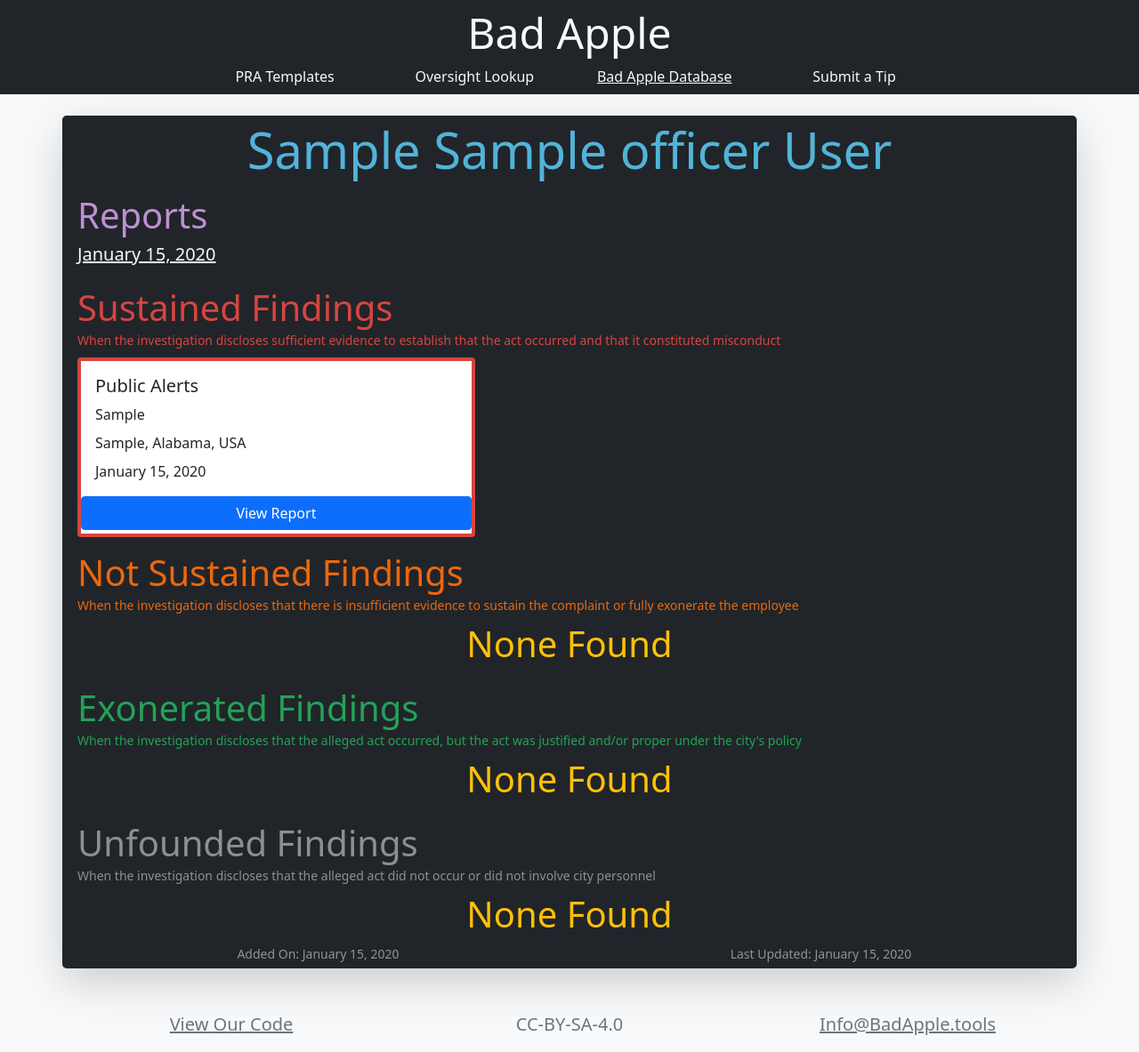
After one commit to P5vc/bad-apple-backend, a Django app: page /Officer/1/ in a window 1280 px wide. The commit adds this page. Shown: the whole page at 89% size. Run offline with Django 3.2, Linux system fonts and the light colour scheme; tables that the repository leaves empty hold one stand-in row (values such as "Sample post"); parts of the project's set-up code (start-up, migrations or seed data) failed here and were passed over; some libraries are stand-ins or nearby versions.

Commit message:
Added Bad Apple Database Officer page

```diff
--- a/BadApple/mainSite/extendedModels/administrative.py
+++ b/BadApple/mainSite/extendedModels/administrative.py
@@ -32,6 +32,8 @@ class WeeklyStats(models.Model):
 	commissionViews = models.IntegerField('Commission Page Views' , default = 0)
 	tipViews = models.IntegerField('Tip Page Views' , default = 0)
 	badAppleViews = models.IntegerField('Bad Apple Database Page Views' , default = 0)
+	officerViews = models.IntegerField('Officer Page Views' , default = 0)
+	reportViews = models.IntegerField('Report Page Views' , default = 0)
 
 	# Action Stats:
 	praSearches = models.IntegerField('PRA Template Searches' , default = 0)
--- a/BadApple/mainSite/static/css/ba.css
+++ b/BadApple/mainSite/static/css/ba.css
@@ -1,3 +1,35 @@
+.finding-sustained {
+    color: #d64541;
+}
+
+.finding-sustained-border {
+    border-color: #d64541 !important;
+}
+
+.finding-not-sustained {
+    color: #ec670e;
+}
+
+.finding-not-sustained-border {
+    border-color: #ec670e !important;
+}
+
+.finding-exonerated {
+    color: #24a159;
+}
+
+.finding-exonerated-border {
+    border-color: #24a159 !important;
+}
+
+.finding-unfounded {
+    color: #8f8f8f;
+}
+
+.finding-unfounded-border {
+    border-color: #8f8f8f !important;
+}
+
 .grow {
     border: 8px solid rgba(0, 0, 0, 0);
     transition: all 250ms;
@@ -57,6 +89,14 @@
     }
 }
 
+.officer-primary {
+    color: #52b3d9;
+}
+
+.officer-secondary {
+    color: #be90d4;
+}
+
 .palette-primary {
     color: #2e343b;
 }
--- a/BadApple/mainSite/templates/badapple.html
+++ b/BadApple/mainSite/templates/badapple.html
@@ -100,7 +100,7 @@
                 {% for officer in results %}
                 <div class="col-12 col-lg-6 mb-3 mt-3">
                     <div class="card">
-                        <h1 class="card-header"><a href=".">{{ officer.firstName }} {% if officer.middleName %}{{ officer.middleName }} {% endif %}{{ officer.lastName }}</a></h1>
+                        <h1 class="card-header"><a href="{% url 'officer' officer.officerID %}">{{ officer.firstName }} {{ officer.middleName }} {{ officer.lastName }}</a></h1>
                         <div class="card-body">
                             <div class="row">
                                 <h5 class="card-title text-center">{% translate 'Total Findings' %}:</h5>
--- a/BadApple/mainSite/templates/base.html
+++ b/BadApple/mainSite/templates/base.html
@@ -49,13 +49,13 @@
         {% endblock %}
         <div class="container mb-3 mt-5">
             <div class="row">
-                <div class="col-4 text-center">
+                <div class="col-12 col-sm-4 text-center">
                     <p class="fs-5 linkThin mb-0 text-secondary"><a href="https://GitHub.com/P5vc" class="text-reset">{% translate 'View Our Code' %}</a></p>
                 </div>
-                <div class="col-4 text-center">
+                <div class="col-12 col-sm-4 text-center">
                     <p class="fs-5 mb-0 text-secondary">CC-BY-SA-4.0</p>
                 </div>
-                <div class="col-4 text-center">
+                <div class="col-12 col-sm-4 text-center">
                     <p class="fs-5 linkThin mb-0 text-secondary"><a href="mailto:info@badapple.tools" class="text-reset">Info@BadApple.tools</a></p>
                 </div>
             </div>
--- /dev/null
+++ b/BadApple/mainSite/templates/officer.html
@@ -0,0 +1,163 @@
+{% extends 'base.html' %}
+{% load static %}
+{% load i18n %}
+
+
+{% block title %}
+        {# Translators: This is a page title #}
+        <title>{% translate 'Bad Apple Database - Officer' %}</title>
+{% endblock %}
+
+
+{% block pageThreeActive %}{% endblock %}
+
+
+{% block content %}
+        <div class="bg-dark border border-5 border-dark container mt-4 rounded rounded-3 shadow-lg">
+        	<div class=" row">
+        		<div class="col-12">
+        			<h4 class="display-4 officer-primary text-center">{{ firstName }} {{ middleName }} {{ lastName }}</h4>
+        		</div>
+        	</div>
+            {% if reports %}
+        	<div class="mt-2  row">
+        		<div class="col-12">
+        			<h2 class="display-6 officer-secondary">{% translate 'Reports' %}</h2>
+        		</div>
+                {% for report in reports %}
+                <div class="col-12 col-lg-3 col-md-4 col-sm-6">
+        			<h5><a href="." class="text-light">{{ report.reportDate }}</a></h5>
+        		</div>
+                {% endfor %}
+        	</div>
+        	<div class="mt-3 row">
+        		<div class="col-12">
+        			<h2 class="display-6 finding-sustained mb-0">{% translate 'Sustained Findings' %}</h2>
+        			<small class="finding-sustained">{% blocktranslate %}When the investigation discloses sufficient evidence to establish that the act occurred and that it constituted misconduct{% endblocktranslate %}</small>
+        		</div>
+                {% if sustained %}
+            </div>
+            <div class="flex-nowrap flex-row mb-2 mt-2 overflow-scroll row">
+                {% for finding in sustained %}
+                <div class="col-11 col-lg-5 col-md-7 col-sm-9 col-xxl-3">
+        			<div class="border-4 card finding-sustained-border h-100 rounded-2">
+        				<div class="card-body">
+        					<h5 class="card-title">{{ finding.category }}</h5>
+        					<p class="card-text mb-2">{{ finding.policy }}</p>
+        					<p class="card-text mb-2">{{ finding.location }}</p>
+        					<p class="card-text ">{{ finding.date }}</p>
+        				</div>
+                        <a href="." class="btn btn-primary mb-1">{% translate 'View Report' %}</a>
+        			</div>
+        		</div>
+                {% endfor %}
+            </div>
+                {% else %}
+                <div class="col-12 mt-2">
+                    <h1 class="text-center text-warning">{% translate 'None Found' %}</h1>
+                </div>
+            </div>
+                {% endif %}
+        	<div class="mt-3 row">
+        		<div class="col-12">
+        			<h2 class="display-6 finding-not-sustained mb-0">{% translate 'Not Sustained Findings' %}</h2>
+        			<small class="finding-not-sustained">{% blocktranslate %}When the investigation discloses that there is insufficient evidence to sustain the complaint or fully exonerate the employee{% endblocktranslate %}</small>
+        		</div>
+                {% if notSustained %}
+            </div>
+            <div class="flex-nowrap flex-row mb-2 mt-2 overflow-scroll row">
+                {% for finding in notSustained %}
+                <div class="col-11 col-lg-5 col-md-7 col-sm-9 col-xxl-3">
+        			<div class="border-4 card finding-not-sustained-border h-100 rounded-2">
+        				<div class="card-body">
+        					<h5 class="card-title">{{ finding.category }}</h5>
+        					<p class="card-text mb-2">{{ finding.policy }}</p>
+        					<p class="card-text mb-2">{{ finding.location }}</p>
+        					<p class="card-text ">{{ finding.date }}</p>
+        				</div>
+                        <a href="." class="btn btn-primary mb-1">{% translate 'View Report' %}</a>
+        			</div>
+        		</div>
+                {% endfor %}
+            </div>
+                {% else %}
+                <div class="col-12 mt-2">
+                    <h1 class="text-center text-warning">{% translate 'None Found' %}</h1>
+                </div>
+            </div>
+                {% endif %}
+        	<div class="mt-3 row">
+        		<div class="col-12">
+        			<h2 class="display-6 finding-exonerated mb-0">{% translate 'Exonerated Findings' %}</h2>
+        			<small class="finding-exonerated">{% blocktranslate %}When the investigation discloses that the alleged act occurred, but the act was justified and/or proper under the city's policy{% endblocktranslate %}</small>
+        		</div>
+                {% if exonerated %}
+            </div>
+            <div class="flex-nowrap flex-row mb-2 mt-2 overflow-scroll row">
+                {% for finding in exonerated %}
+                <div class="col-11 col-lg-5 col-md-7 col-sm-9 col-xxl-3">
+        			<div class="border-4 card finding-exonerated-border h-100 rounded-2">
+        				<div class="card-body">
+        					<h5 class="card-title">{{ finding.category }}</h5>
+        					<p class="card-text mb-2">{{ finding.policy }}</p>
+        					<p class="card-text mb-2">{{ finding.location }}</p>
+        					<p class="card-text ">{{ finding.date }}</p>
+        				</div>
+                        <a href="." class="btn btn-primary mb-1">{% translate 'View Report' %}</a>
+        			</div>
+        		</div>
+                {% endfor %}
+            </div>
+                {% else %}
+                <div class="col-12 mt-2">
+                    <h1 class="text-center text-warning">{% translate 'None Found' %}</h1>
+                </div>
+            </div>
+                {% endif %}
+        	<div class="mt-3 row">
+        		<div class="col-12">
+        			<h2 class="display-6 finding-unfounded mb-0">{% translate 'Unfounded Findings' %}</h2>
+        			<small class="finding-unfounded">{% blocktranslate %}When the investigation discloses that the alleged act did not occur or did not involve city personnel{% endblocktranslate %}</small>
+        		</div>
+                {% if unfounded %}
+            </div>
+            <div class="flex-nowrap flex-row mb-2 mt-2 overflow-scroll row">
+                {% for finding in unfounded %}
+                <div class="col-11 col-lg-5 col-md-7 col-sm-9 col-xxl-3">
+        			<div class="border-4 card finding-unfounded-border h-100 rounded-2">
+        				<div class="card-body">
+        					<h5 class="card-title">{{ finding.category }}</h5>
+        					<p class="card-text mb-2">{{ finding.policy }}</p>
+        					<p class="card-text mb-2">{{ finding.location }}</p>
+        					<p class="card-text ">{{ finding.date }}</p>
+        				</div>
+                        <a href="." class="btn btn-primary mb-1">{% translate 'View Report' %}</a>
+        			</div>
+        		</div>
+                {% endfor %}
+            </div>
+                {% else %}
+                <div class="col-12 mt-2">
+                    <h1 class="text-center text-warning">{% translate 'None Found' %}</h1>
+                </div>
+            </div>
+                {% endif %}
+            {% else %}
+            <div class="mt-2  row">
+        		<div class="col-12">
+        			<h2 class="display-6 officer-secondary">{% translate 'There are no reports for this officer.' %}</h2>
+        		</div>
+            </div>
+            {% endif %}
+        	<div class="row">
+        		<div class="col-12 col-sm-6 text-center">
+                    {# Translators: Although it is not visible, a date value will be automatically included at the end of this phrase #}
+        			<small class="text-white-50">{% translate 'Added On' %}: {{ addedOn }}</small>
+        		</div>
+        		<div class="col-12 col-sm-6 text-center">
+                    {# Translators: Although it is not visible, a date value will be automatically included at the end of this phrase #}
+        			<small class="text-white-50">{% translate 'Last Updated' %}: {{ updatedOn }}</small>
+        		</div>
+        	</div>
+        </div>
+{% endblock %}
--- a/BadApple/mainSite/urls.py
+++ b/BadApple/mainSite/urls.py
@@ -8,5 +8,6 @@ urlpatterns = [
 				path('Oversight/' , views.oversight , name = 'oversight'),
 				path('Commission/<slug:slug>/' , views.commission , name = 'commission'),
 				path('Tip/' , views.tip , name = 'tip'),
-				path('BadAppleDatabase/' , views.badApple , name = 'badApple')
+				path('BadAppleDatabase/' , views.badApple , name = 'badApple'),
+				path('Officer/<slug:slug>/' , views.officer , name = 'officer')
 			]
--- a/BadApple/mainSite/views.py
+++ b/BadApple/mainSite/views.py
@@ -42,6 +42,10 @@ def incrementStat(originID):
 		statsObj.tipSubmissions += 1
 	elif (originID == 10):
 		statsObj.badAppleSearches += 1
+	elif (originID == 11):
+		statsObj.officerViews += 1
+	elif (originID == 12):
+		statsObj.reportViews += 1
 
 	statsObj.save()
 
@@ -240,8 +244,9 @@ def badApple(request):
 				officers.add(finding.investigativeReport.subjectOfInvestigation)
 
 			for currentOfficer in officers:
-				officer = {'firstName' : '' , 'middleName' : '' , 'lastName' : '' , 'sustainedFindings' : 0 , 'notSustainedFindings' : 0 , 'exoneratedFindings' : 0 , 'unfoundedFindings' : 0 , 'reportLocations' : [] , 'reportDates' : []}
+				officer = {'officerID' : '' , 'firstName' : '' , 'middleName' : '' , 'lastName' : '' , 'sustainedFindings' : 0 , 'notSustainedFindings' : 0 , 'exoneratedFindings' : 0 , 'unfoundedFindings' : 0 , 'reportLocations' : [] , 'reportDates' : []}
 
+				officer['officerID'] = currentOfficer.officerID
 				officer['firstName'] = currentOfficer.firstName
 				officer['middleName'] = currentOfficer.middleName
 				officer['lastName'] = currentOfficer.lastName
@@ -276,3 +281,37 @@ def badApple(request):
 		incrementStat(6)
 		badAppleForm = BadAppleForm()
 		return render(request , 'badapple.html' , {'badAppleForm' : badAppleForm , 'showResults' : False , 'errorMessage' : False})
+
+
+def officer(request , slug):
+	try:
+		officerObject = Officer.objects.get(officerID = str(slug) , approved = True , public = True)
+		incrementStat(11)
+	except:
+		return redirect('badApple')
+
+	reportObjects = InvestigativeReport.objects.filter(subjectOfInvestigation = officerObject , approved = True , public = True)
+
+	reports = []
+	sustainedFindings = []
+	notSustainedFindings = []
+	exoneratedFindings = []
+	unfoundedFindings = []
+	for report in reportObjects:
+		reportDate = report.reportDate.strftime('%B %d, %Y')
+		reports.append({'reportID' : report.reportID , 'reportDate' : reportDate})
+
+		reportLocation = (report.cityTown + ', ' + report.get_stateTerritoryProvince_display())
+		findings = InvestigativeReportFinding.objects.filter(investigativeReport = report , approved = True , public = True)
+		for finding in findings:
+			if (finding.finding == '0'):
+				sustainedFindings.append({'category' : finding.get_findingPolicyCategory_display() , 'policy' : finding.findingBasis , 'location' : reportLocation , 'date' : reportDate , 'reportID' : report.reportID})
+			elif (finding.finding == '1'):
+				notSustainedFindings.append({'category' : finding.get_findingPolicyCategory_display() , 'policy' : finding.findingBasis , 'location' : reportLocation , 'date' : reportDate , 'reportID' : report.reportID})
+			elif (finding.finding == '2'):
+				exoneratedFindings.append({'category' : finding.get_findingPolicyCategory_display() , 'policy' : finding.findingBasis , 'location' : reportLocation , 'date' : reportDate , 'reportID' : report.reportID})
+			elif (finding.finding == '3'):
+				unfoundedFindings.append({'category' : finding.get_findingPolicyCategory_display() , 'policy' : finding.findingBasis , 'location' : reportLocation , 'date' : reportDate , 'reportID' : report.reportID})
+
+
+	return render(request , 'officer.html' , {'firstName' : officerObject.firstName , 'middleName' : officerObject.middleName , 'lastName' : officerObject.lastName , 'reports' : reports , 'sustained' : sustainedFindings , 'notSustained' : notSustainedFindings , 'exonerated' : exoneratedFindings , 'unfounded' : unfoundedFindings , 'addedOn' : officerObject.createdOn.strftime('%B %d, %Y') , 'updatedOn' : officerObject.updatedOn.strftime('%B %d, %Y')})
```
